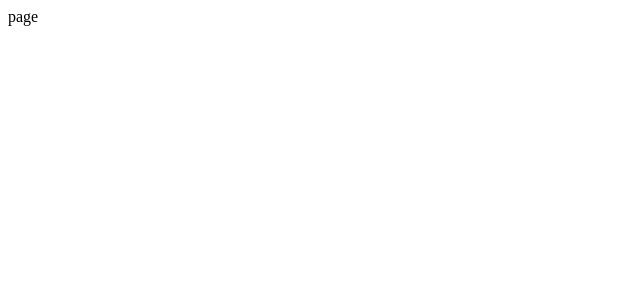
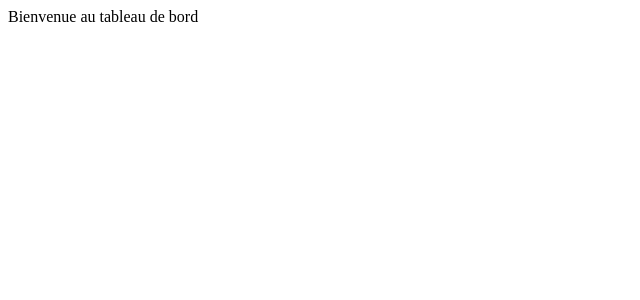
Before and after one commit to noelfoka/book_it, a Next.js app: page /dashboard in a window 1280 px wide. Shown: the top 300 px of the page, without its empty margins (0-640 px from the left). Built offline with nearby package versions, Linux system fonts and the light colour scheme.

Commit message:
import useKindeBrowserClient

```diff
--- a/app/dashboard/page.tsx
+++ b/app/dashboard/page.tsx
@@ -1,8 +1,9 @@
 import React from 'react'
+import {useKindeBrowserClient} from "@kinde-oss/kinde-auth-nextjs";
 
 const page = () => {
   return (
-    <div>page</div>
+    <div>Bienvenue au tableau de bord</div>
   )
 }
 
```
